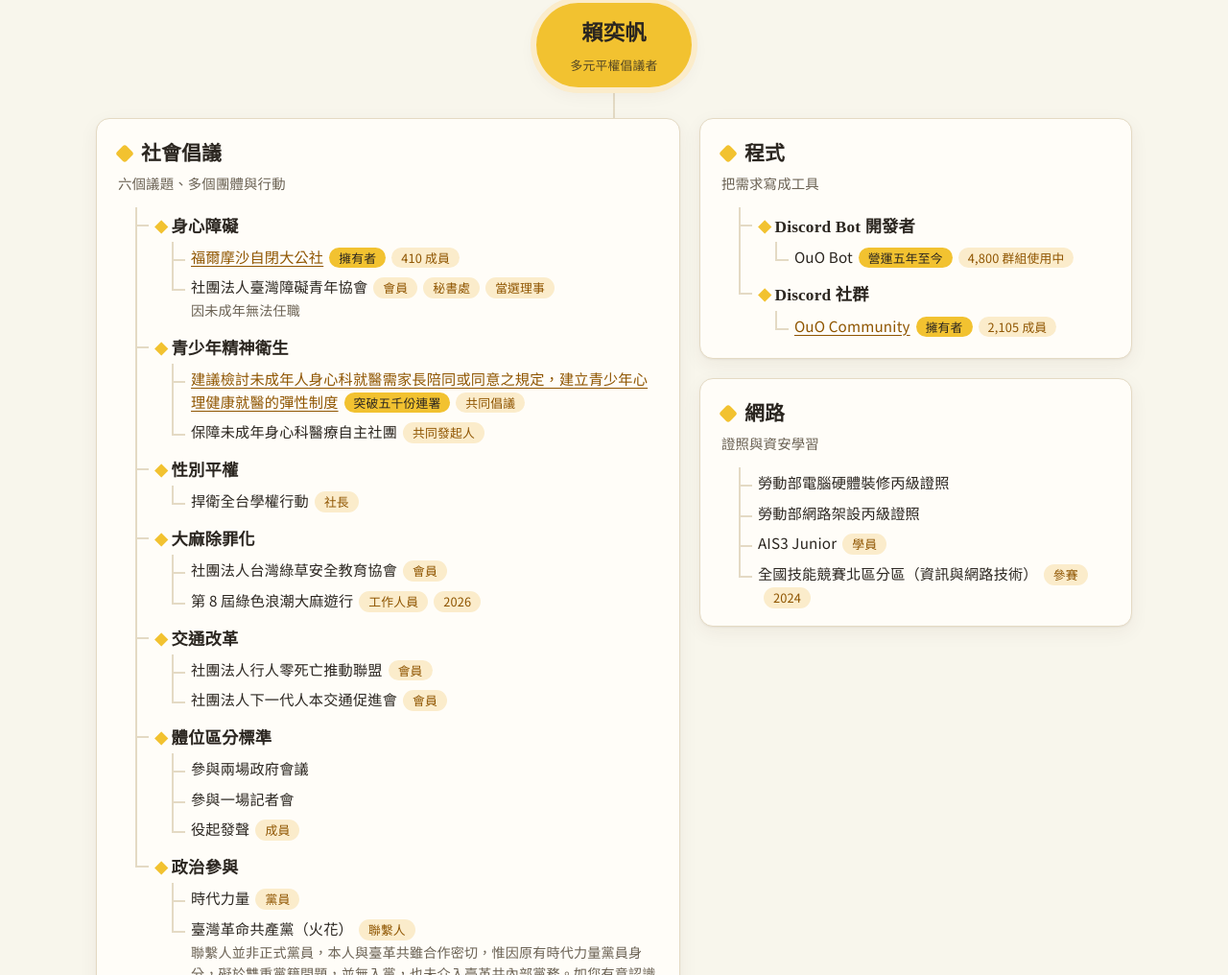
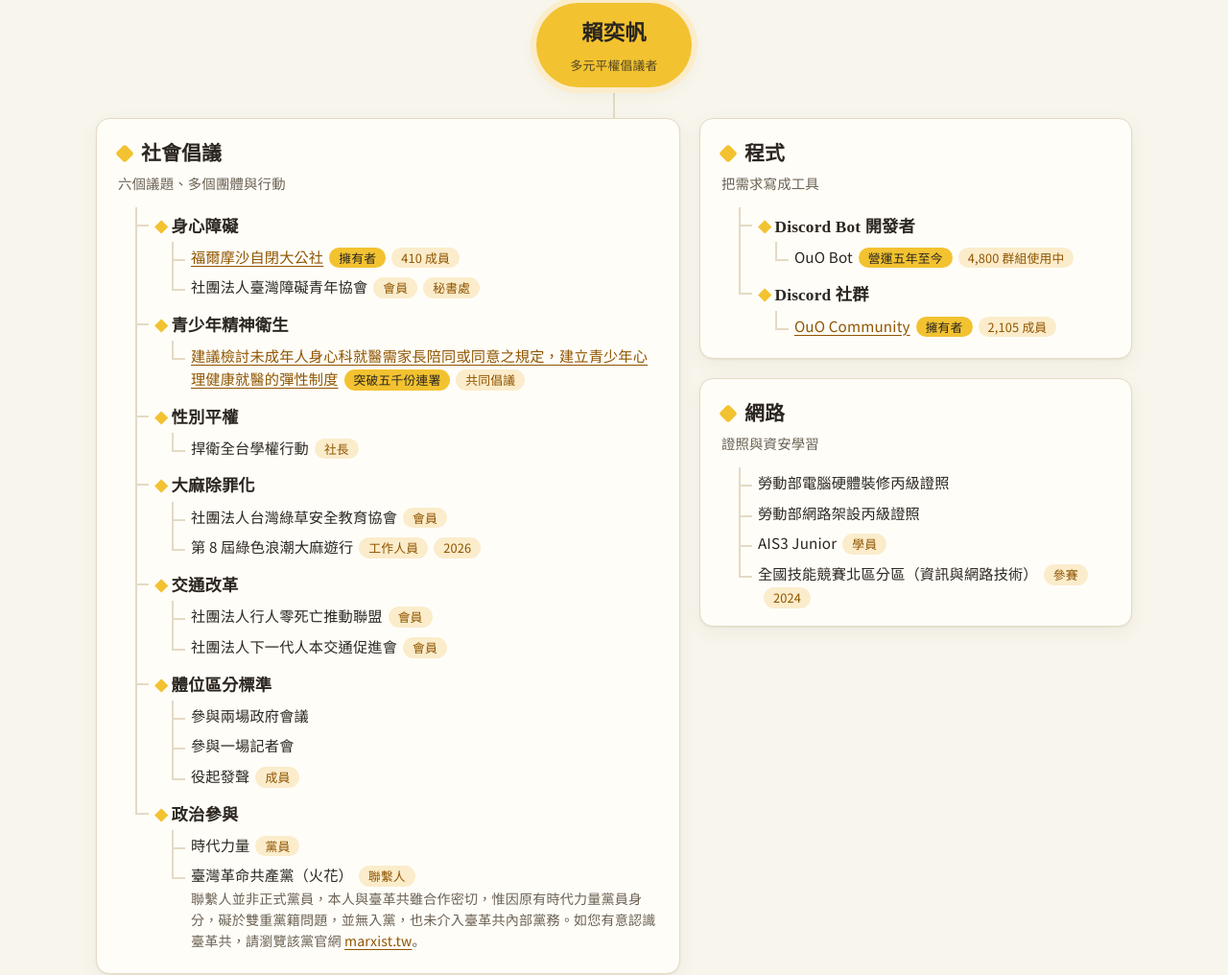
Before and after one commit to ivantw829/me-asdtw-org, a plain HTML site: page index.html in a window 1280 px wide. Shown: the part 848-1864 px from the top of the page at 96% size. Drawn offline with Linux system fonts and the light colour scheme.

Commit message:
content(home): 科技樹移除當選理事與醫療自主社團 (#67)

```diff
--- a/index.html
+++ b/index.html
@@ -98,13 +98,12 @@
                   <li class="st-issue"><span class="st-label">身心障礙</span>
                     <ul>
                       <li class="st-leaf"><a href="https://asdtw.org/" target="_blank" rel="noopener">福爾摩沙自閉大公社</a><span class="st-role hot">擁有者</span><span class="st-role">410 成員</span></li>
-                      <li class="st-leaf">社團法人臺灣障礙青年協會<span class="st-role">會員</span><span class="st-role">秘書處</span><span class="st-role">當選理事</span><span class="st-desc">因未成年無法任職</span></li>
+                      <li class="st-leaf">社團法人臺灣障礙青年協會<span class="st-role">會員</span><span class="st-role">秘書處</span></li>
                     </ul>
                   </li>
                   <li class="st-issue"><span class="st-label">青少年精神衛生</span>
                     <ul>
                       <li class="st-leaf"><a href="https://join.gov.tw/idea/detail/c339671b-1d62-4737-b361-2100a1921cc7" target="_blank" rel="noopener">建議檢討未成年人身心科就醫需家長陪同或同意之規定，建立青少年心理健康就醫的彈性制度</a><span class="st-role hot">突破五千份連署</span><span class="st-role">共同倡議</span></li>
-                      <li class="st-leaf">保障未成年身心科醫療自主社團<span class="st-role">共同發起人</span></li>
                     </ul>
                   </li>
                   <li class="st-issue"><span class="st-label">性別平權</span>
```
